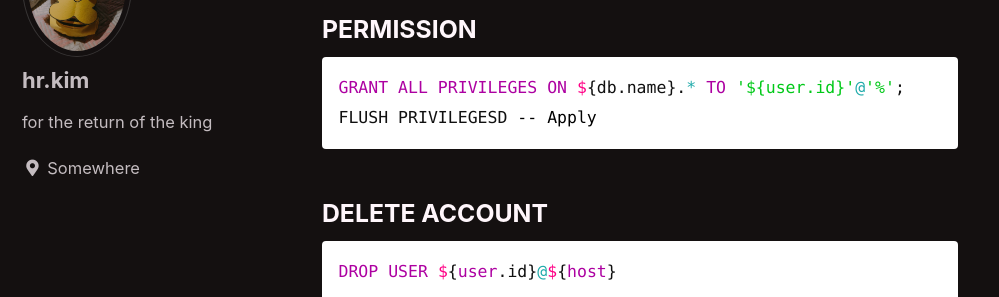
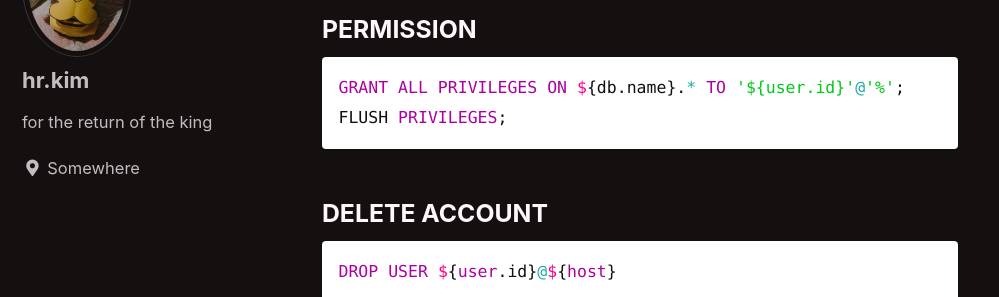
Before and after one commit to hwimer/hwimer.github.io, a Jekyll site: the page built from _posts/2021-02-06-mariaDB-Manage.md, in a window 1280 px wide and 900 px high, scrolled down 756 px. Shown: the part 152-449 px from the top of the window, without its empty margins (0-999 px from the left). Built offline with Jekyll 4.4.1, drawn with Linux system fonts in a browser that asks for light colours; cached includes are drawn as plain includes.

Commit message:
fix typo

````diff
--- a/_posts/2021-02-06-mariaDB-Manage.md
+++ b/_posts/2021-02-06-mariaDB-Manage.md
@@ -28,7 +28,7 @@ CREATE USER '${user.id}'@'%' IDENTIFIED BY '${password}';
 
 ```sql
 GRANT ALL PRIVILEGES ON ${db.name}.* TO '${user.id}'@'%';
-FLUSH PRIVILEGESD -- Apply
+FLUSH PRIVILEGES;
 ```
 
 
````
